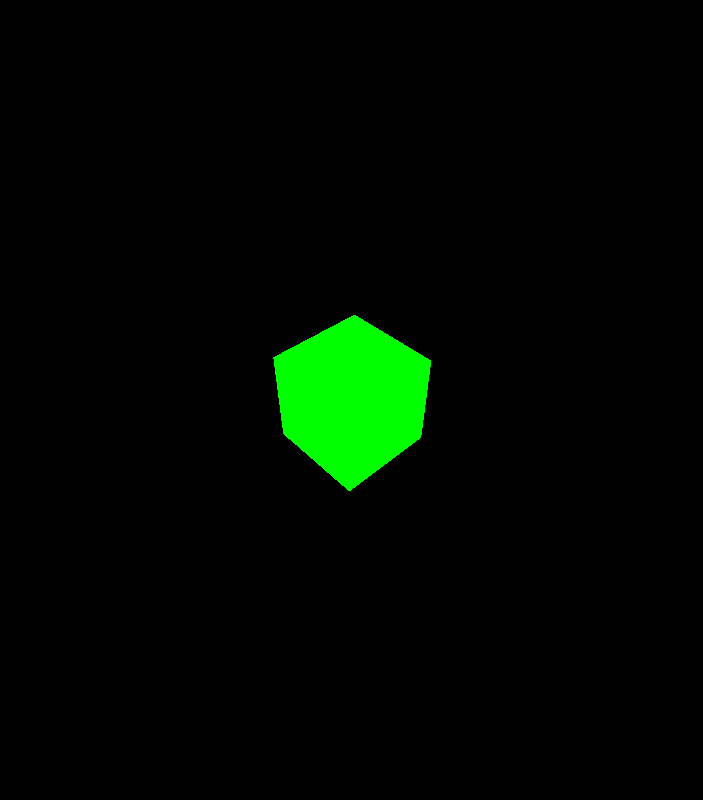
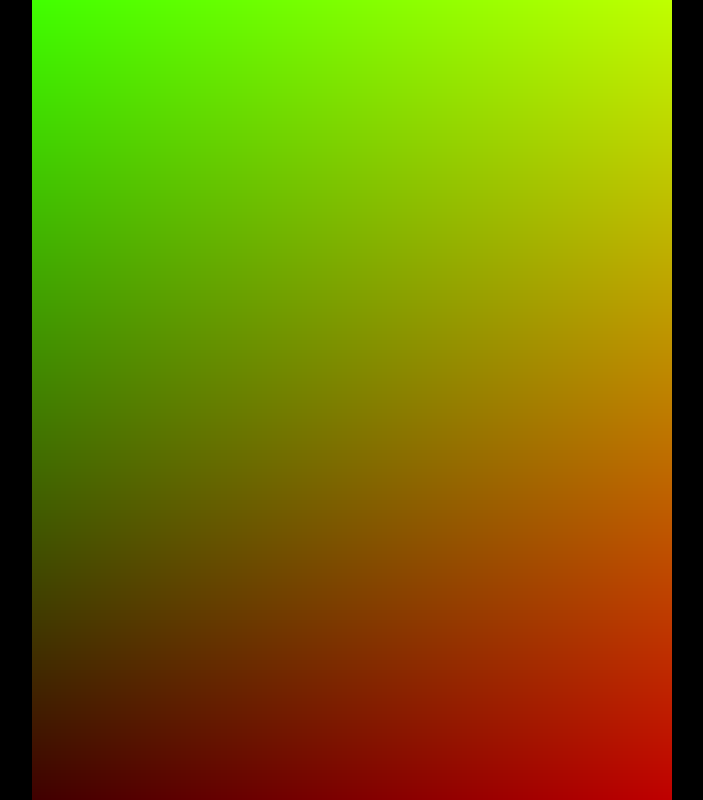
Before and after one commit to derpen/Shaders, a website built with Vite: page 1.Tryingout/index.html in a window 1280 px wide. Shown: the whole page, without its empty margins (288-991 px from the left). Built offline with nearby package versions, Linux system fonts and the light colour scheme; animation ran at ten frames a second.

Commit message:
Initializing plane with le shaders

```diff
--- a/1.Tryingout/main.js
+++ b/1.Tryingout/main.js
@@ -1,22 +1,64 @@
 import * as THREE from 'three';
 
 const scene = new THREE.Scene();
-const camera = new THREE.PerspectiveCamera( 75, window.innerWidth / window.innerHeight, 0.1, 1000 );
+const camera = new THREE.PerspectiveCamera(75, window.innerWidth / window.innerHeight, 0.1, 1000);
 
 const renderer = new THREE.WebGLRenderer();
-renderer.setSize( window.innerWidth, window.innerHeight );
-document.body.appendChild( renderer.domElement );
+renderer.setSize(window.innerWidth, window.innerHeight);
+renderer.setAnimationLoop(animate);
+document.body.appendChild(renderer.domElement);
 
-const geometry = new THREE.BoxGeometry( 1, 1, 1 );
-const material = new THREE.MeshBasicMaterial( { color: 0x00ff00 } );
-const cube = new THREE.Mesh( geometry, material );
-scene.add( cube );
+// Create a plane geometry
+const geometry = new THREE.PlaneGeometry(1, 2);
 
-camera.position.z = 5;
+// Vertex Shader
+const vertexShader = `
+  void main() {
+    gl_Position = vec4( position, 1.0 );
+  }
+`;
 
-function animate() {
-    cube.rotation.x += 0.01;
-    cube.rotation.y += 0.01;
-    renderer.render( scene, camera );
+// Fragment Shader
+const fragmentShader = `
+  uniform vec2 u_resolution;
+  uniform float u_time;
+
+  void main() {
+    vec2 st = gl_FragCoord.xy / u_resolution.xy;
+    gl_FragColor = vec4(st.x, st.y, 0.0, 1.0); // Simple gradient
+  }
+`;
+
+// Shader Material with uniforms
+const material = new THREE.ShaderMaterial({
+  vertexShader: vertexShader,
+  fragmentShader: fragmentShader,
+  uniforms: {
+    u_resolution: { value: new THREE.Vector2(window.innerWidth, window.innerHeight) },
+    u_time: { value: 0.0 }
+  }
+});
+
+// Create a mesh with the plane geometry and shader material
+const plane = new THREE.Mesh(geometry, material);
+scene.add(plane);
+
+// Position the camera
+camera.position.z = 0;
+
+// Resize handler
+window.addEventListener('resize', onWindowResize, false);
+
+function onWindowResize() {
+  renderer.setSize(window.innerWidth, window.innerHeight);
+  material.uniforms.u_resolution.value.set(window.innerWidth, window.innerHeight);
+  camera.aspect = window.innerWidth / window.innerHeight;
+  camera.updateProjectionMatrix();
 }
-renderer.setAnimationLoop( animate );
+
+// Animation loop
+function animate(time) {
+    material.uniforms.u_time.value = time * 0.001; // Convert to seconds
+
+    renderer.render(scene, camera);
+}
```
Also changed, not shown: 1.Tryingout/index.html (+2 -2 lines).
